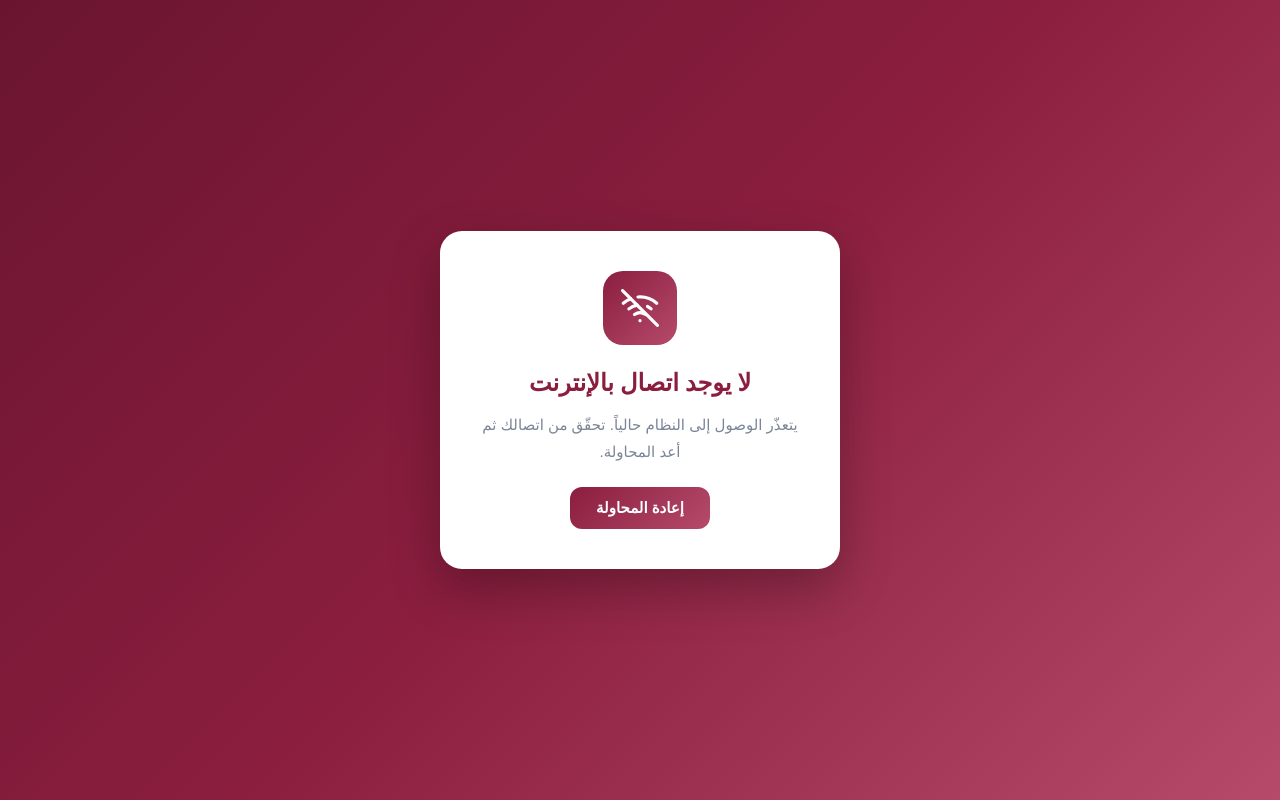
After one commit to walidfaadl/get, a PHP site: page /offline.html in a window 1280 px wide. The commit adds this page. Run offline with PHP 8.4, Linux system fonts and the light colour scheme.

Commit message:
إضافة بنية PWA (قابل للتثبيت + دعم عدم الاتصال)
- manifest.webmanifest: اسم/أيقونات/ألوان، standalone، RTL، أيقونات 192/512 (any+maskable)
- sw.js: service worker باستراتيجية آمنة لتطبيق ديناميكي —
  الأصول الثابتة cache-first (stale-while-revalidate)، وصفحات التصفح network-first
  مع صفحة offline.html عند الانقطاع؛ لا تُخزَّن صفحات المستخدمين المحمية
- offline.html: صفحة "غير متصل"
- أيقونات PNG مولّدة من شعار التطبيق (192/512/apple-touch 180)
- وسوم PWA في الرأس (manifest/theme-color/apple) وتسجيل الـ SW
- Cache-Control: no-store للصفحات الديناميكية (أمان + عمل صفحة عدم الاتصال)

Co-Authored-By: Claude Opus 4.8 <noreply@anthropic.com>
Claude-Session: https://claude.ai/code/session_019phkhLnp14bLasq5A8tAje

```diff
--- a/app/bootstrap.php
+++ b/app/bootstrap.php
@@ -17,4 +17,9 @@ require_once __DIR__ . '/models.php';
 require_once __DIR__ . '/migrate.php';
 require_once __DIR__ . '/mailer.php';
 
+// صفحات ديناميكية بمصادقة: امنع تخزينها في المتصفح (أمان + يضمن عمل صفحة عدم الاتصال)
+if (PHP_SAPI !== 'cli' && !headers_sent()) {
+    header('Cache-Control: no-store, must-revalidate');
+}
+
 start_session();
--- /dev/null
+++ b/offline.html
@@ -0,0 +1,36 @@
+<!DOCTYPE html>
+<html lang="ar" dir="rtl">
+<head>
+<meta charset="UTF-8">
+<meta name="viewport" content="width=device-width, initial-scale=1.0">
+<title>غير متصل — نظام المهام</title>
+<meta name="theme-color" content="#8b1e3f">
+<link rel="stylesheet" href="/assets/style.css">
+<style>
+  body{display:flex;align-items:center;justify-content:center;min-height:100vh;
+    background:linear-gradient(135deg,#6a1530,#8b1e3f,#b54a6a);padding:24px}
+  .off{background:#fff;border-radius:22px;padding:40px 34px;max-width:400px;text-align:center;
+    box-shadow:0 20px 50px rgba(0,0,0,.28)}
+  .off .ic{width:74px;height:74px;border-radius:20px;margin:0 auto 18px;display:flex;align-items:center;
+    justify-content:center;color:#fff;background:linear-gradient(135deg,#8b1e3f,#b54a6a)}
+  .off .ic svg{width:38px;height:38px}
+  .off h1{font-family:'Amiri',serif;color:#8b1e3f;font-size:24px;margin-bottom:8px}
+  .off p{color:#7a8597;font-size:15px;margin-bottom:22px;line-height:1.8}
+  .off button{background:linear-gradient(135deg,#8b1e3f,#b54a6a);color:#fff;border:none;border-radius:12px;
+    padding:12px 26px;font-size:15px;font-weight:700;font-family:inherit;cursor:pointer}
+</style>
+</head>
+<body>
+  <div class="off">
+    <div class="ic">
+      <svg viewBox="0 0 24 24" fill="none" stroke="currentColor" stroke-width="2" stroke-linecap="round" stroke-linejoin="round">
+        <path d="M1 1l22 22"/><path d="M16.72 11.06A10.94 10.94 0 0119 12.55"/><path d="M5 12.55a10.94 10.94 0 015.17-2.39"/>
+        <path d="M10.71 5.05A16 16 0 0122.58 9"/><path d="M1.42 9a15.91 15.91 0 014.7-2.88"/><path d="M8.53 16.11a6 6 0 016.95 0"/><line x1="12" y1="20" x2="12.01" y2="20"/>
+      </svg>
+    </div>
+    <h1>لا يوجد اتصال بالإنترنت</h1>
+    <p>يتعذّر الوصول إلى النظام حالياً. تحقّق من اتصالك ثم أعد المحاولة.</p>
+    <button onclick="location.reload()">إعادة المحاولة</button>
+  </div>
+</body>
+</html>
```
Also changed, not shown: sw.js (added, +74 -0 lines), views/layout.php (+17 -1 lines), assets/icons/apple-touch-icon.png (added), assets/icons/icon-192.png (added), assets/icons/icon-512.png (added), manifest.webmanifest (added).
